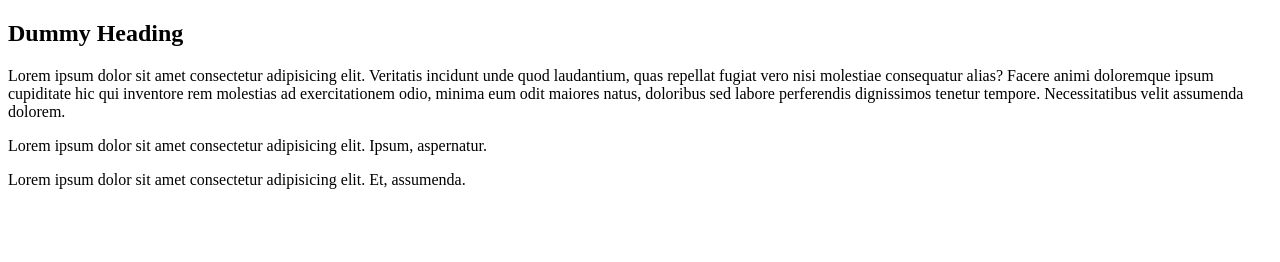
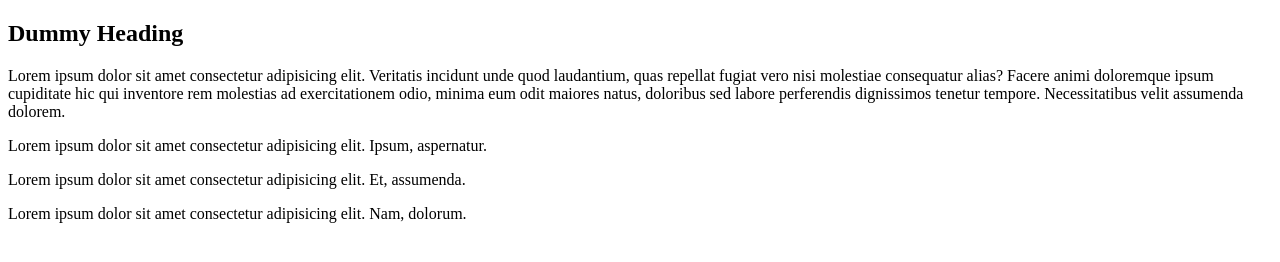
Before and after one commit to hey-im-deepak/git-github-demo, a plain HTML site: page index.html in a window 1280 px wide. Drawn offline with Linux system fonts and the light colour scheme.

Commit message:
changes made in index.html file

```diff
--- a/index.html
+++ b/index.html
@@ -11,6 +11,7 @@
     <p>Lorem ipsum dolor sit amet consectetur adipisicing elit. Veritatis incidunt unde quod laudantium, quas repellat fugiat vero nisi molestiae consequatur alias? Facere animi doloremque ipsum cupiditate hic qui inventore rem molestias ad exercitationem odio, minima eum odit maiores natus, doloribus sed labore perferendis dignissimos tenetur tempore. Necessitatibus velit assumenda dolorem.</p>
     <p>Lorem ipsum dolor sit amet consectetur adipisicing elit. Ipsum, aspernatur.</p>
     <p>Lorem ipsum dolor sit amet consectetur adipisicing elit. Et, assumenda.</p>
+    <p>Lorem ipsum dolor sit amet consectetur adipisicing elit. Nam, dolorum.</p>
     <script src="app.js"></script>
 </body>
 </html>
```
